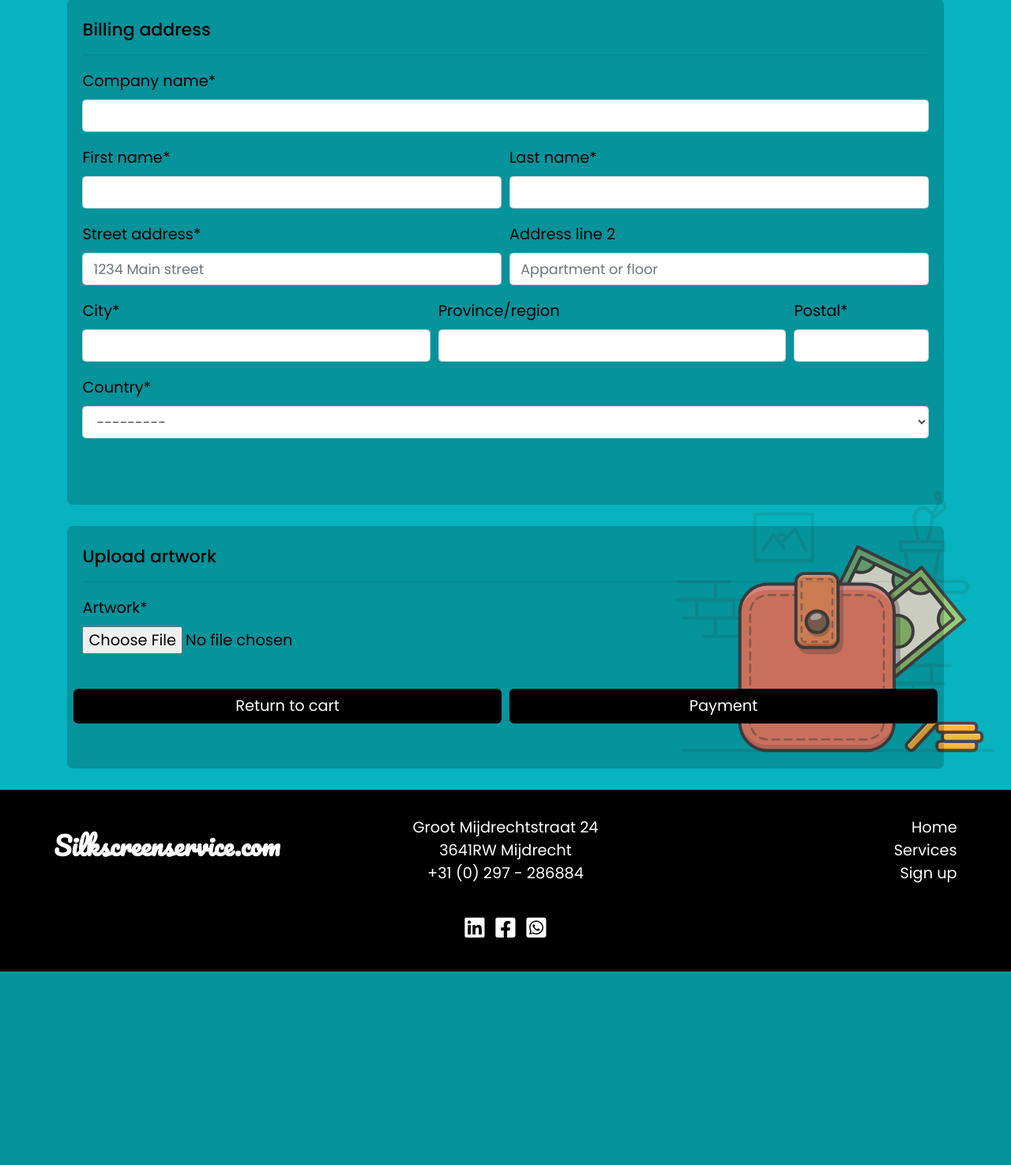
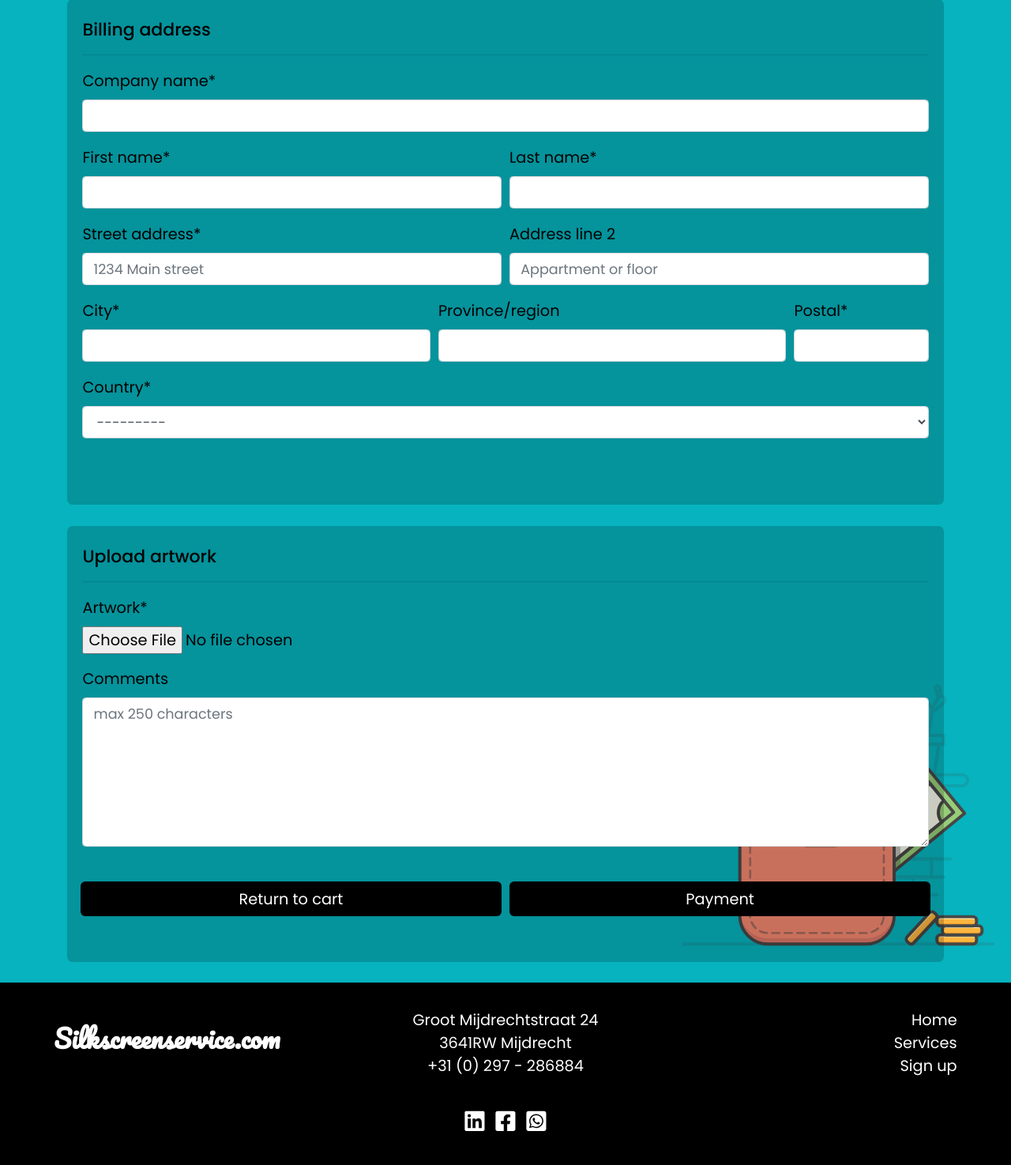
Before and after one commit to D1ang/Silkscreenservice, a Django app: template checkout/templates/checkout/checkout.html in a window 1280 px wide. Shown: the part 105-1580 px from the top of the page at 79% size. Before the commit the page ends 1335 px from the top, so only its background shows below. Run offline with Django 3.2, Linux system fonts and the light colour scheme; the template is opened without the code that fills it: values that come from a table or form of the project are taken from there, others are empty; parts of the project's set-up code (start-up, migrations or seed data) failed here and were passed over; some libraries are stand-ins or nearby versions.

Commit message:
Added the comments field to the checkout form

```diff
--- a/checkout/forms.py
+++ b/checkout/forms.py
@@ -26,3 +26,7 @@ class CheckoutForm(forms.Form):
     postal = forms.CharField()
     country = CountryField(blank_label='Select country').formfield()
     artwork = forms.FileField()
+    comments = forms.CharField(
+        required=False,
+        widget=forms.Textarea(attrs={'placeholder': 'max 250 characters'})
+    )
--- a/checkout/templates/checkout/checkout.html
+++ b/checkout/templates/checkout/checkout.html
@@ -63,10 +63,11 @@
           <hr>
           <div class="form-group">
             {{ form.artwork|as_crispy_field }}
+            {{ form.comments|as_crispy_field }}
           </div>
         </div>
       </div>
-      <div class="form-row justify-content-center">
+      <div class="form-row justify-content-center px-2">
         <div class="form-group col-md-6 mb-0">
           <a href="{% url 'orders:cart' %}" class="btn btn-black-sm mb-3" role="button">Return to cart</a>
         </div>
```
